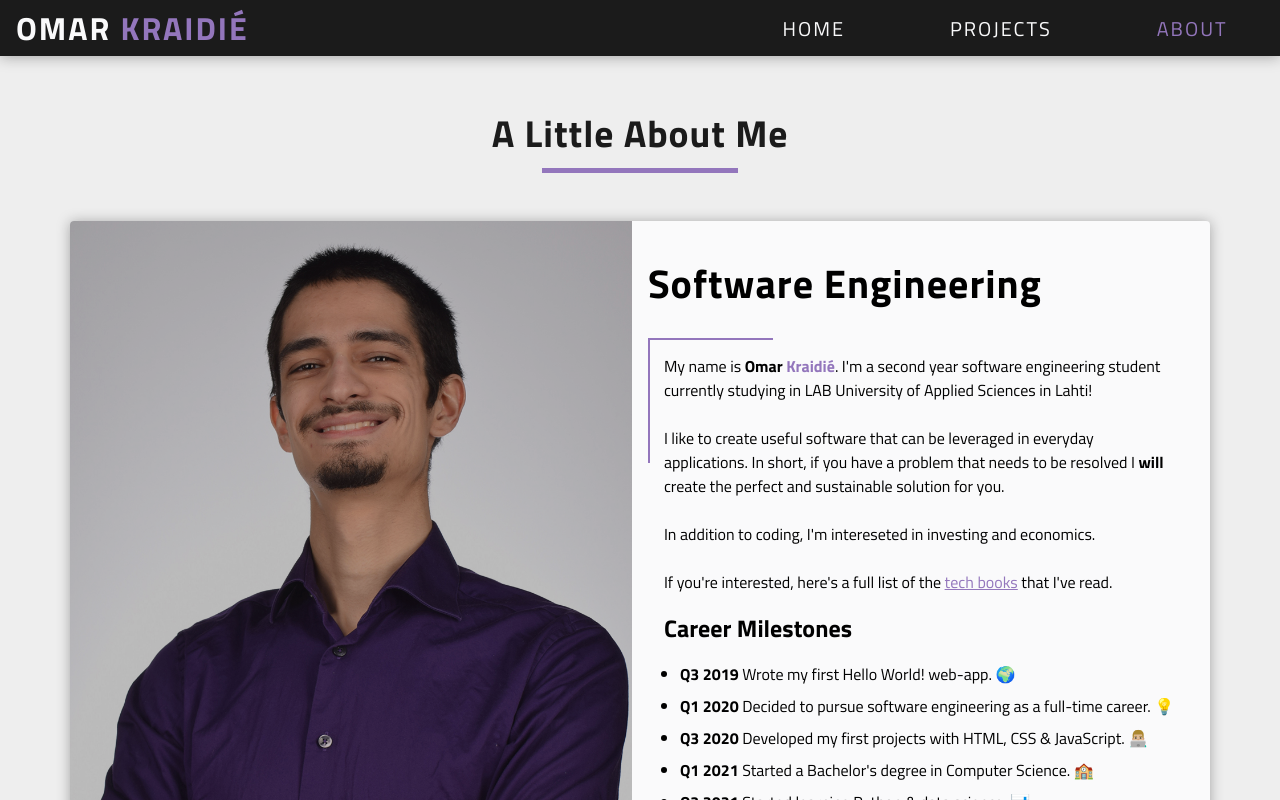
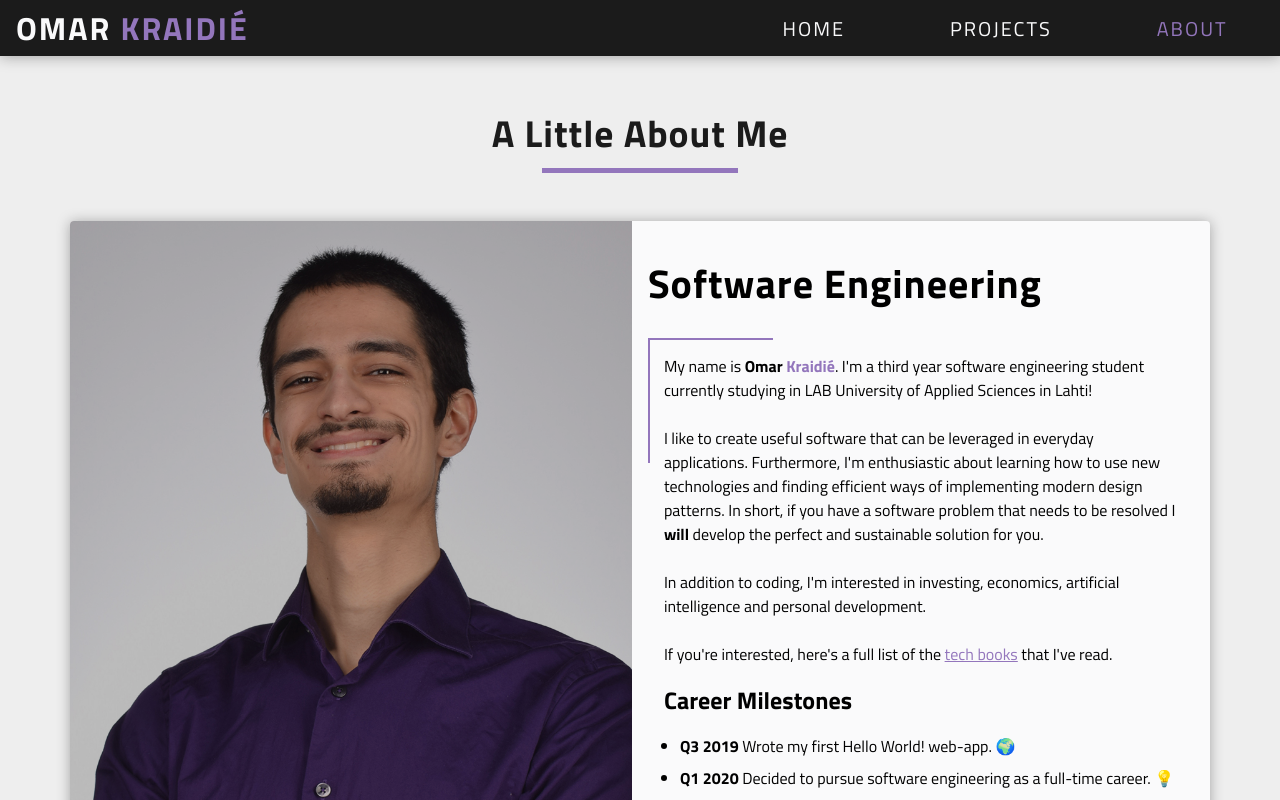
Before and after one commit to 0mppula/portfolio-web-app, a React (Create React App) app: page /about in a window 1280 px wide. Shown: the top 800 px of the page. Built offline with nearby package versions, Linux system fonts and the light colour scheme.

Commit message:
Updated about me.

```diff
--- a/src/pages/About.js
+++ b/src/pages/About.js
@@ -28,17 +28,18 @@ const About = () => {
 									<b>
 										Omar <span className="secondary-color">Kraidié</span>
 									</b>
-									. I'm a second year software engineering student currently
+									. I'm a third year software engineering student currently
 									studying in LAB University of Applied Sciences in Lahti!
 									<br />
 									<br />I like to create useful software that can be leveraged in
-									everyday applications. In short, if you have a problem that
-									needs to be resolved I <b>will</b> create the perfect and
-									sustainable solution for you.
+									everyday applications. Furthermore, I'm enthusiastic about learning how to use new
+									technologies and finding efficient ways of implementing modern design patterns. In short, if you have a
+									software problem that needs to be resolved I <b>will</b> develop the
+									perfect and sustainable solution for you.
 									<br />
 									<br />
-									In addition to coding, I'm intereseted in investing and
-									economics.
+									In addition to coding, I'm interested in investing,
+									economics, artificial intelligence and personal development.
 									<br />
 									<br />
 									If you're interested, here's a full list of the{' '}
--- a/src/pages/Home.js
+++ b/src/pages/Home.js
@@ -18,8 +18,8 @@ const Home = () => {
 				<div className="greet-bottom">
 					<div className="greet-info">
 						<p>
-							I'm a second year software engineering student currently studying in LAB
-							University of Applied Sciences in Lahti!
+							I'm a third year software engineering student currently studying in LAB
+							University of Applied Sciences in Lahti.
 							<br />
 							<br />
 							Feel free to view some of my projects and take a look at my CV by
```
